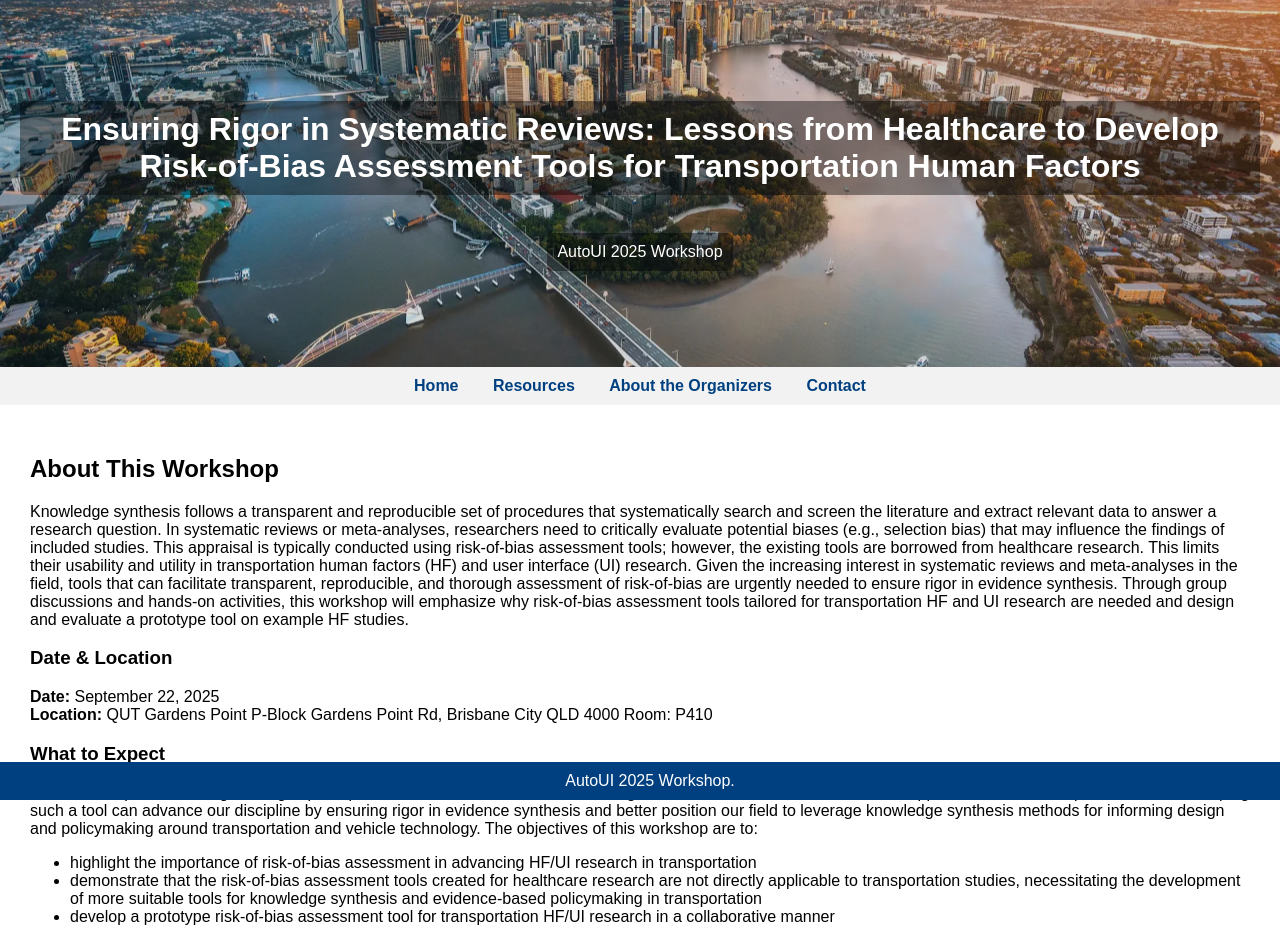
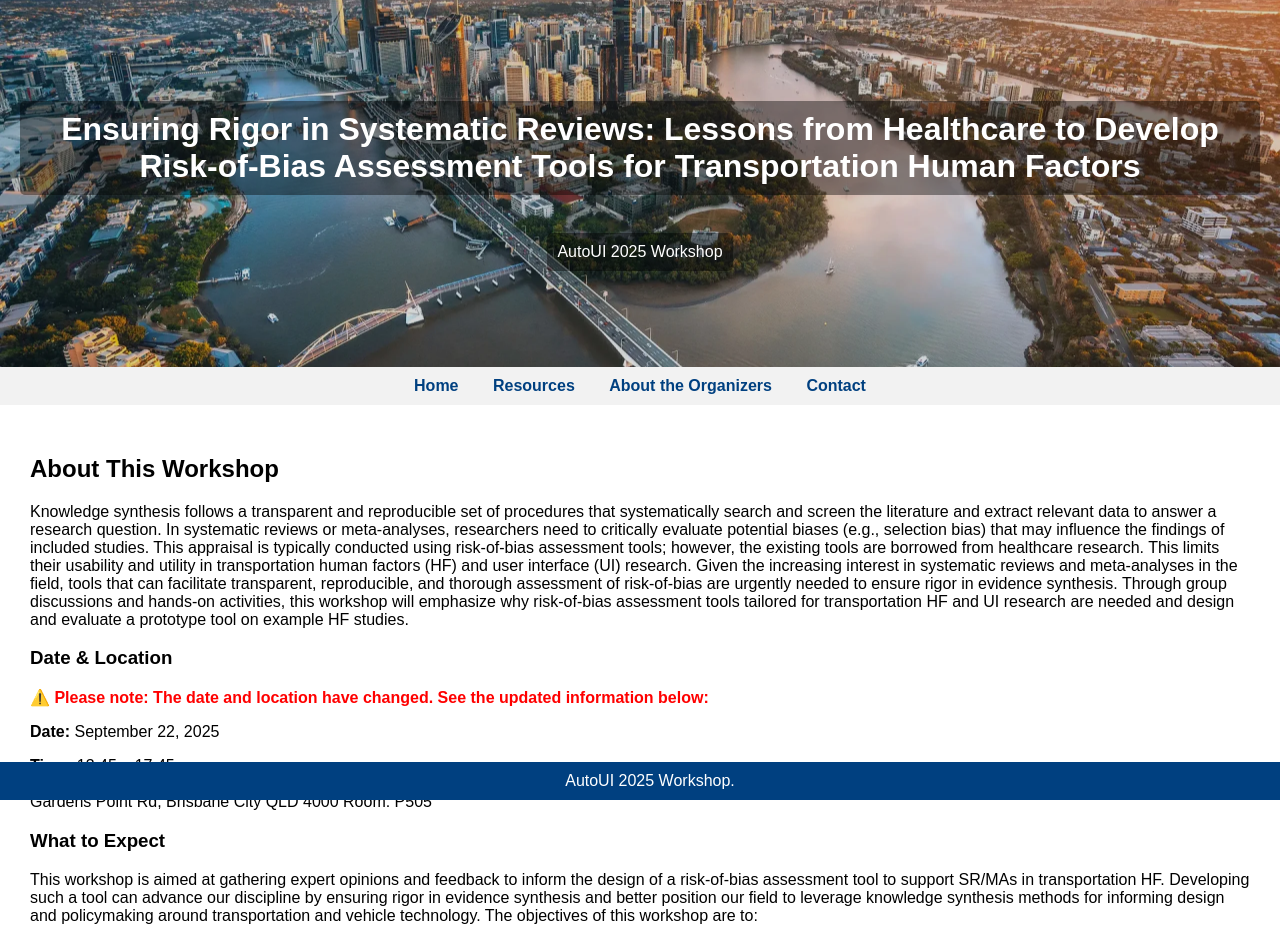
Before and after one commit to RoB-assessment/RoB-assessment.github.io, a plain HTML site: page index.html in a window 1280 px wide. Shown: the top 929 px of the page. Drawn offline with Linux system fonts and the light colour scheme.

Commit message:
Update index.html
Updating time and date

```diff
--- a/index.html
+++ b/index.html
@@ -94,10 +94,13 @@
       assessment tools tailored for transportation HF and UI research are needed and design and evaluate a prototype tool on example
       HF studies.</p>
 
-    <h3>Date & Location</h3>
-    <p><strong>Date:</strong> September 22, 2025<br>
-       <strong>Location:</strong> QUT Gardens Point P-Block
-Gardens Point Rd, Brisbane City QLD 4000 Room: P410</p>
+   <h3>Date & Location</h3>
+  <p><strong style="color:red;">⚠️ Please note: The date and location have changed. See the updated information below: </strong></p>
+<p><strong>Date:</strong> September 22, 2025<br>
+  <p><strong>Time:</strong> 13:45 – 17:45 <br>
+   <strong>Location:</strong> QUT Gardens Point P-Block<br>
+   Gardens Point Rd, Brisbane City QLD 4000 Room: P505</p>
+
 
     <h3>What to Expect</h3>
     <p>This workshop is aimed at gathering expert opinions and feedback to inform the design of a risk-of-bias assessment tool to
```
